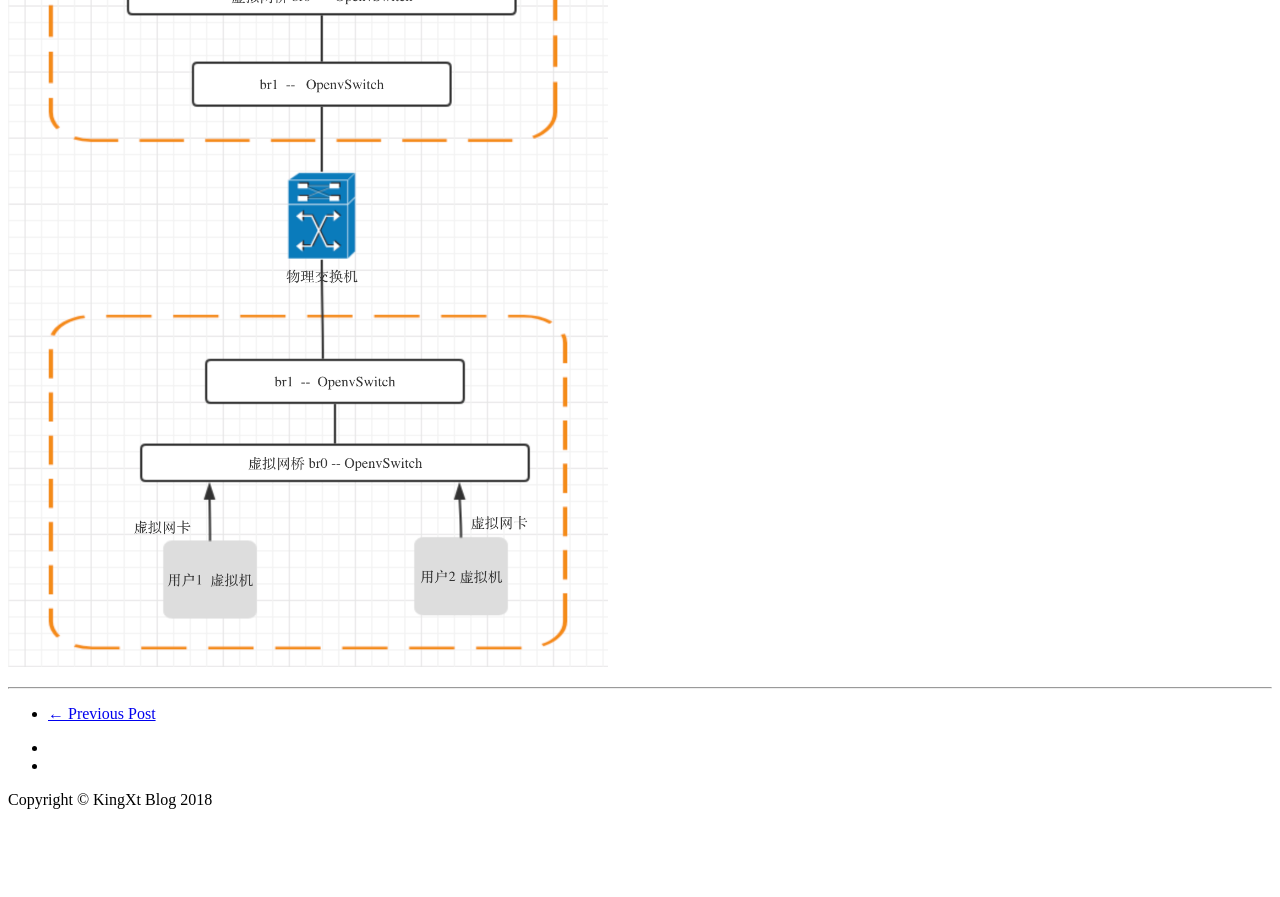
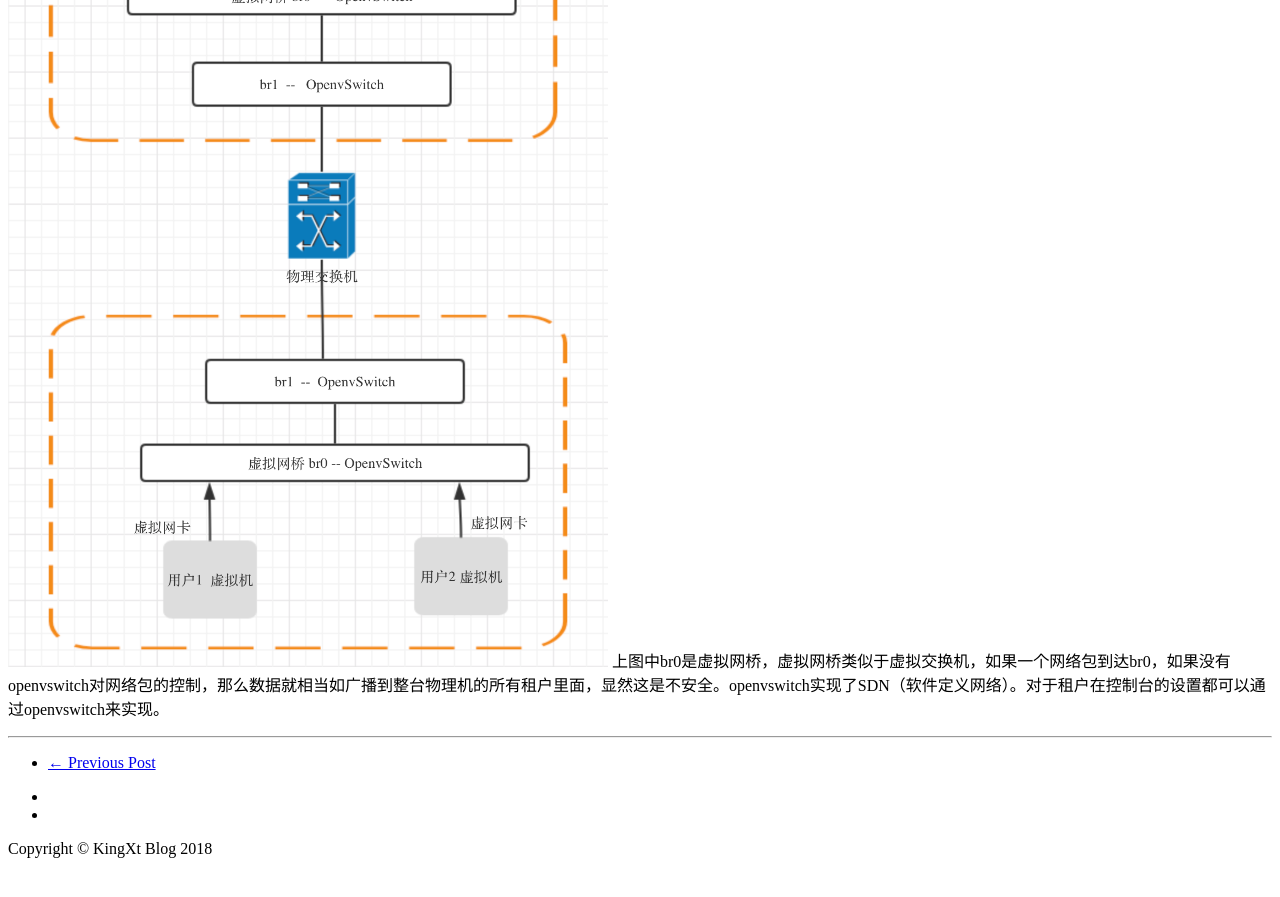
Before and after one commit to kingxt/kingxt.github.io, a Jekyll site: the page built from _posts/2018-10-14-网络是怎样连接的.md, in a window 1280 px wide and 900 px high, scrolled down 10638 px. Shown: the top 897 px of the window. Built offline with Jekyll 4.4.1, drawn with Linux system fonts in a browser that asks for light colours; nearby versions of some CDN libraries; comment, search, counter and statistics services are not loaded; before the commit the page ends 11489 px from its top, so only the background shows below that.

Commit message:
update post

```diff
--- a/_posts/2018-10-14-网络是怎样连接的.md
+++ b/_posts/2018-10-14-网络是怎样连接的.md
@@ -183,3 +183,4 @@ traceroute可以追踪到达目的地经过的路由器。traceroute是通过修
 当数据包经由路由器的一个端口到达物理交换机，最后到达的是外网网关节点上的SLB节点（这个公网ip地址，这个公网的IP地址是通过云平台的边界路由器暴露给外面）。从手机端到SLB就是一个端到端的TCP/UDP连接。一般服务器会部署SLB多节点集群，可以通过DNS解析到不同的SLB节点，如果想实操阿里云可以参阅这篇[阿里云高可用架构之“CDN+WAF+SLB+ECS”](http://blog.51cto.com/ganbing/2122606)。
 SLB收到数据后经由交换机到达应用服务器，下图是两个物理机连接到交换机的结构图。
 <img src="/img/post/network-vm-vlan.png" width="600"/>
+上图中br0是虚拟网桥，虚拟网桥类似于虚拟交换机，如果一个网络包到达br0，如果没有openvswitch对网络包的控制，那么数据就相当如广播到整台物理机的所有租户里面，显然这是不安全。openvswitch实现了SDN（软件定义网络）。对于租户在控制台的设置都可以通过openvswitch来实现。
```
